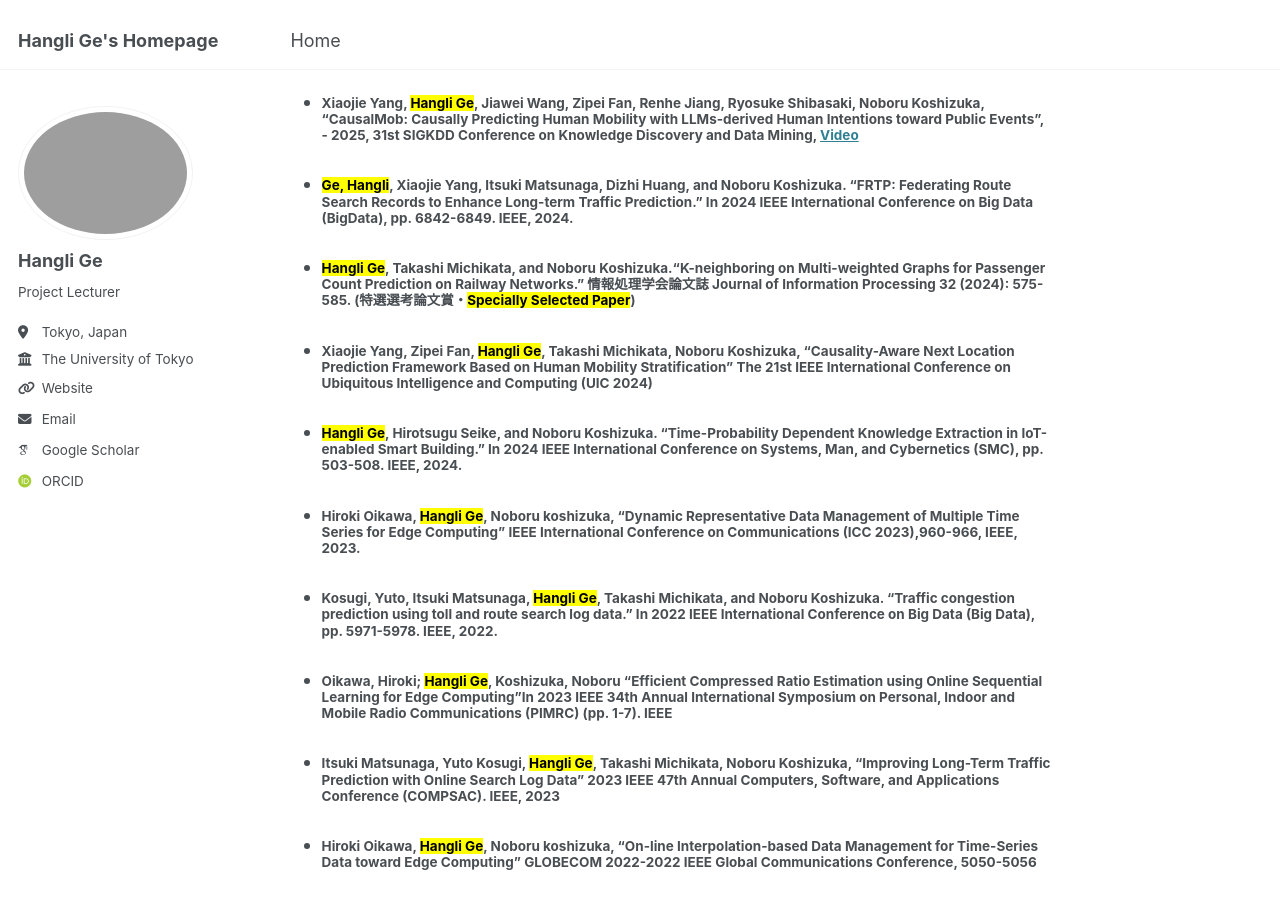
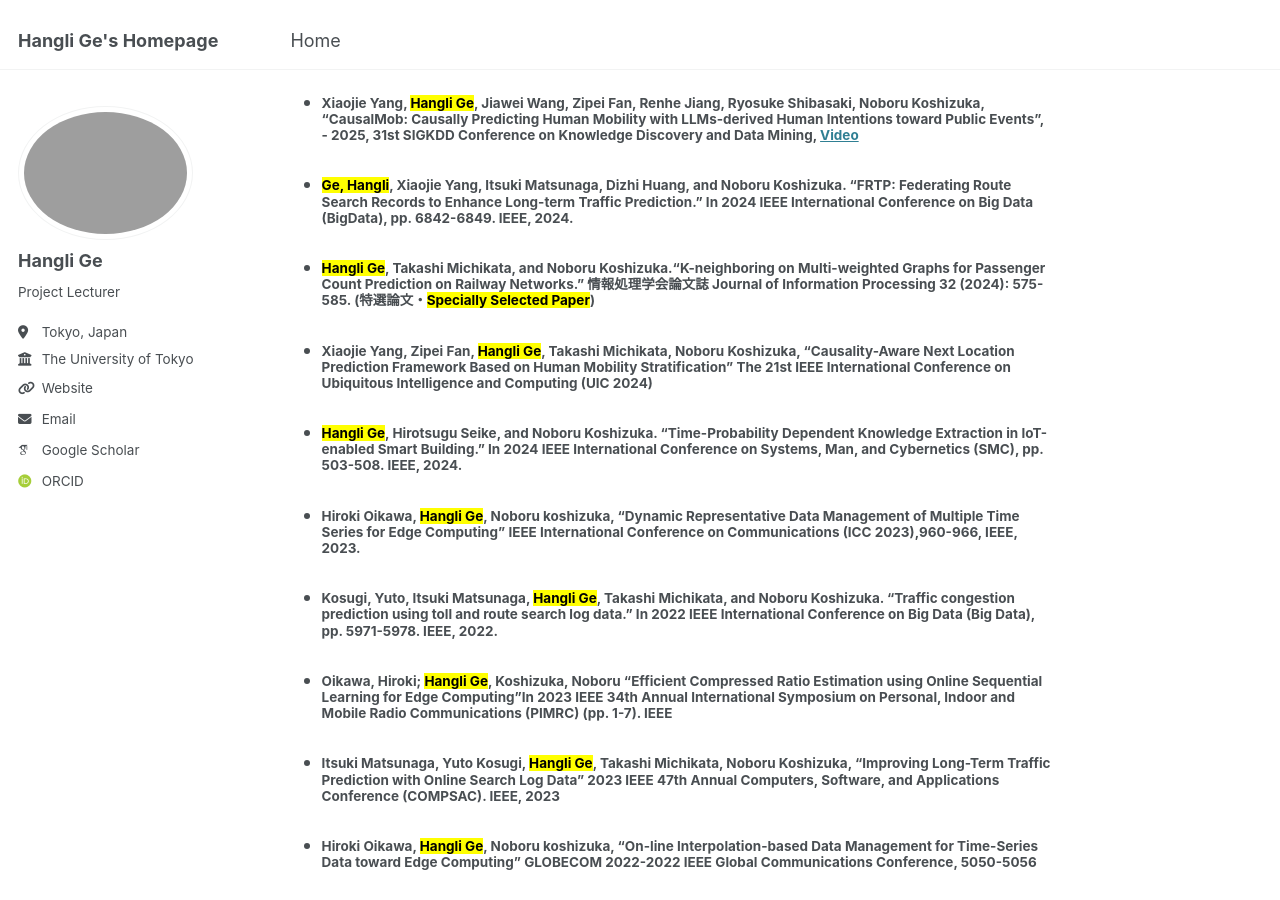
Before and after one commit to christie888/christie888.github.io, a Jekyll site: the page built from _pages/about.md, in a window 1280 px wide and 900 px high, scrolled down 570 px. Built offline with Jekyll 4.4.1, drawn with Linux system fonts in a browser that asks for light colours; some web fonts are replaced.

Commit message:
Update about.md

```diff
--- a/_pages/about.md
+++ b/_pages/about.md
@@ -33,7 +33,7 @@ More Publications 👉 [Google Scholar](https://scholar.google.com/citations?use
 * #####  <mark>Hangli Ge</mark>, Xiaojie Yang, Jinyu Chen, Francesco Flammini, Noboru Koshizuka, **"A Traffic Evacuation Model for Enhancing Resilience During Railway Disruption"** – AI4RAILS 6th International Workshop on “Artificial Intelligence for RAILwayS” colocated with EDCC, 2025, Accpeted.
 * ##### Xiaojie Yang,  <mark>Hangli Ge</mark>, Jiawei Wang, Zipei Fan, Renhe Jiang, Ryosuke Shibasaki, Noboru Koshizuka, **"CausalMob: Causally Predicting Human Mobility with LLMs-derived Human Intentions toward Public Events"**, - 2025, 31st SIGKDD Conference on Knowledge Discovery and Data Mining, [Video](https://www.youtube.com/watch?app=desktop&v=IcIBC8BZ45Y&ab_channel=AssociationforComputingMachinery%28ACM%29)
 * #####  <mark>Ge, Hangli</mark>, Xiaojie Yang, Itsuki Matsunaga, Dizhi Huang, and Noboru Koshizuka.  **"FRTP: Federating Route Search Records to Enhance Long-term Traffic Prediction."** In 2024 IEEE International Conference on Big Data (BigData), pp. 6842-6849. IEEE, 2024.
-*  #####   <mark>Hangli Ge</mark>, Takashi Michikata, and Noboru Koshizuka.“K-neighboring on Multi-weighted Graphs for Passenger Count Prediction on Railway Networks.” 情報処理学会論文誌 Journal of Information Processing 32 (2024): 575-585. (特選選考論文賞・<mark>Specially Selected Paper</mark>)
+*  #####   <mark>Hangli Ge</mark>, Takashi Michikata, and Noboru Koshizuka.“K-neighboring on Multi-weighted Graphs for Passenger Count Prediction on Railway Networks.” 情報処理学会論文誌 Journal of Information Processing 32 (2024): 575-585. (特選論文・<mark>Specially Selected Paper</mark>)
 *  #####  Xiaojie Yang, Zipei Fan,  <mark>Hangli Ge</mark>, Takashi Michikata, Noboru Koshizuka, **"Causality-Aware Next Location Prediction Framework Based on Human Mobility Stratification"** The 21st IEEE International Conference on Ubiquitous Intelligence and Computing (UIC 2024)
 *  #####   <mark>Hangli Ge</mark>, Hirotsugu Seike, and Noboru Koshizuka. **"Time-Probability Dependent Knowledge Extraction in IoT-enabled Smart Building."** In 2024 IEEE International Conference on Systems, Man, and Cybernetics (SMC), pp. 503-508. IEEE, 2024.
 *  ##### Hiroki Oikawa,  <mark>Hangli Ge</mark>, Noboru koshizuka, “Dynamic Representative Data Management of Multiple Time Series for Edge Computing” IEEE International Conference on Communications (ICC 2023),960-966, IEEE, 2023.
```
